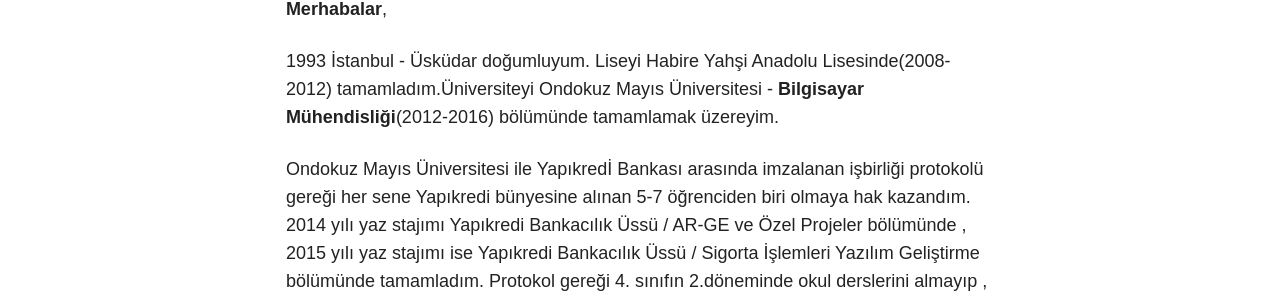
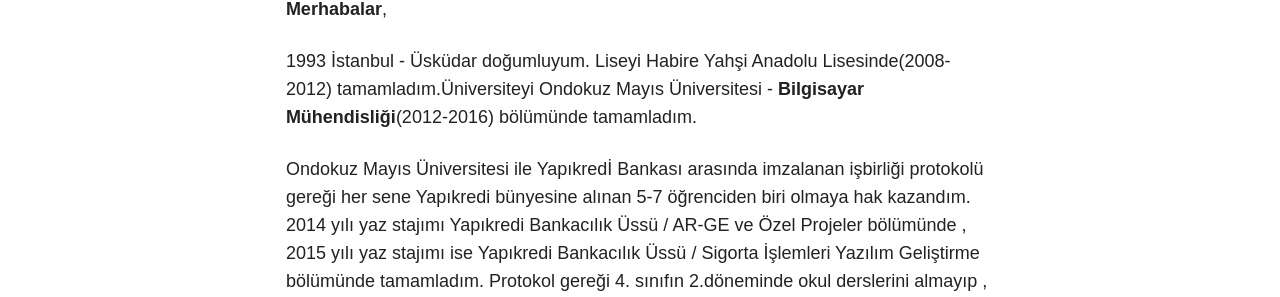
Before and after one commit to omeryaylaalti/omeryaylaalti.github.io, a Jekyll site: the page built from about/index.md, in a window 1280 px wide. Shown: the part 577-874 px from the top of the page. Built offline with Jekyll 4.4.1, drawn with Linux system fonts in a browser that asks for light colours; nearby versions of some CDN libraries.

Commit message:
Update index.md

```diff
--- a/about/index.md
+++ b/about/index.md
@@ -8,7 +8,7 @@
 
 **Merhabalar**,
 
-1993 İstanbul - Üsküdar doğumluyum. Liseyi Habire Yahşi Anadolu Lisesinde(2008-2012) tamamladım.Üniversiteyi Ondokuz Mayıs Üniversitesi - **Bilgisayar Mühendisliği**(2012-2016) bölümünde tamamlamak üzereyim.
+1993 İstanbul - Üsküdar doğumluyum. Liseyi Habire Yahşi Anadolu Lisesinde(2008-2012) tamamladım.Üniversiteyi Ondokuz Mayıs Üniversitesi - **Bilgisayar Mühendisliği**(2012-2016) bölümünde tamamladım.
 
 Ondokuz Mayıs Üniversitesi ile Yapıkredİ Bankası arasında imzalanan işbirliği protokolü gereği her sene Yapıkredi bünyesine alınan 5-7 öğrenciden biri olmaya hak kazandım.
 2014 yılı yaz stajımı Yapıkredi Bankacılık Üssü / AR-GE ve Özel Projeler bölümünde , 2015 yılı yaz stajımı ise Yapıkredi Bankacılık Üssü / Sigorta İşlemleri Yazılım Geliştirme bölümünde tamamladım.
```
